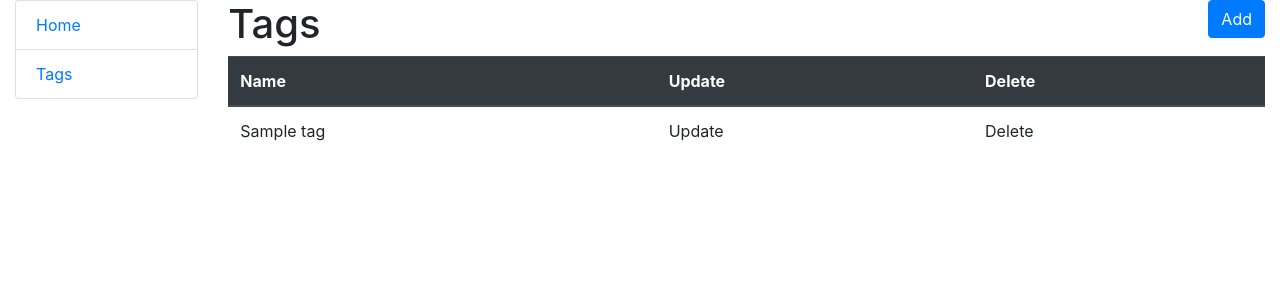
After one commit to M4Xpy/TodoList, a Django app: page /tags/ in a window 1280 px wide. The commit adds this page. Shown: the top 300 px of the page. Run offline with Django 5.2, Linux system fonts and the light colour scheme; tables that the repository leaves empty hold one stand-in row (values such as "Sample post").

Commit message:
implement TagListView

```diff
--- a/tasks/urls.py
+++ b/tasks/urls.py
@@ -3,7 +3,7 @@ from django.urls import path
 from .views import (
     index,
     TagCreateView,
-    # TagListView,
+    TagListView,
     # TagUpdateView,
     # TagDeleteView,
 )
@@ -15,9 +15,9 @@ urlpatterns = [
     path("tags/create/",
          TagCreateView.as_view(),
          name="tag-create", ),
-    # path("tags/",
-    #      TagListView.as_view(),
-    #      name="tag-list", ),
+    path("tags/",
+         TagListView.as_view(),
+         name="tag-list", ),
     # path("tags/<int:pk>/update/",
     #      TagUpdateView.as_view(),
     #      name="tag-update", ),
--- a/tasks/views.py
+++ b/tasks/views.py
@@ -12,4 +12,13 @@ def index(request):
 class TagCreateView(generic.CreateView):
     model = Tag
     fields = "__all__"
-    success_url = reverse_lazy("tags:tag-list")
+    success_url = reverse_lazy("tasks:tag-list")
+
+
+class TagListView(generic.ListView):
+    model = Tag
+
+    def get_queryset(self):
+        return Tag.objects.prefetch_related(
+            "tasks__tags",
+        )
--- a/templates/includes/sidebar.html
+++ b/templates/includes/sidebar.html
@@ -1,4 +1,4 @@
 <ul class="sidebar-nav list-group">
   <li class="list-group-item"><a href="{% url 'tasks:index' %}">Home</a></li>
-  <li class="list-group-item"><a href="{% url 'tasks:index' %}">Tags</a></li>
+  <li class="list-group-item"><a href="{% url 'tasks:tag-list' %}">Tags</a></li>
 </ul>
--- /dev/null
+++ b/templates/tasks/tag_list.html
@@ -0,0 +1,43 @@
+{% extends "base.html" %}
+
+{% block title %}<title>Tags</title>{% endblock %}
+{% block content %}
+  <div class="row">
+    <div class="col">
+        <h1>Tags</h1>
+    </div>
+    <div class="col-auto">
+        <a href="{% url 'tasks:tag-create' %}" class="btn btn-primary link-to-page">Add</a>
+    </div>
+</div>
+  {% if tag_list %}
+    <table class="table">
+      <thead class="thead-dark">
+      <tr>
+        <th>Name</th>
+        <th>Update</th>
+        <th>Delete</th>
+      </tr>
+      </thead>
+      {% for tag in tag_list %}
+        <tr>
+          <td>
+            {{ tag.name }}
+          </td>
+          <td>
+{#            <a href="{% url 'tasks:tag-update' pk=tag.id %}" class="btn btn-primary link-to-page">#}
+              Update
+            </a>
+          </td>
+          <td>
+{#            <a href="{% url 'tasks:tag-delete' pk=tag.id %}" class="btn btn-danger link-to-page">#}
+              Delete
+            </a>
+          </td>
+        </tr>
+      {% endfor %}
+    </table>
+  {% else %}
+    <p>There are no tags in the service.</p>
+  {% endif %}
+{% endblock %}
```
